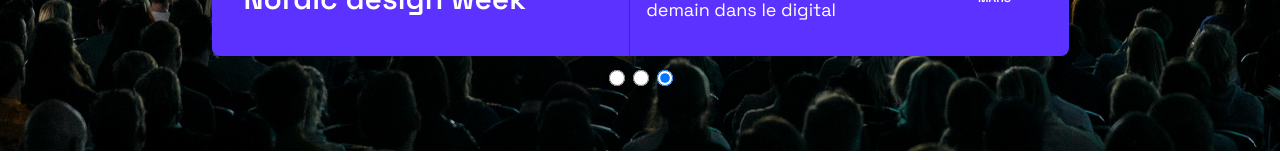
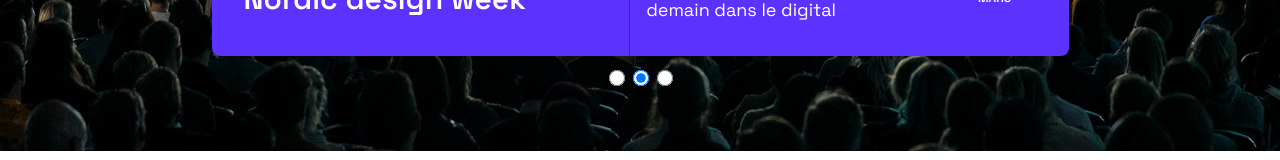
Before and after one commit to cedric-developpeur-web/D-bogage_724event, a React (Create React App) app: page / in a window 1280 px wide. Shown: the part 515-675 px from the top of the page. Built offline with nearby package versions, Linux system fonts and the light colour scheme.

Commit message:
correction double key et pagination

```diff
--- a/src/containers/Slider/index.js
+++ b/src/containers/Slider/index.js
@@ -42,10 +42,10 @@ const Slider = () => {
             <div className="SlideCard__pagination">
               {byDateDesc.map((e, radioIdx) => (
                 <input
-                  key={`${e.id}`}
+                  key={`${e.title}`}
                   type="radio"
                   name="radio-button"
-                  checked={idx === radioIdx}
+                  checked={index === radioIdx}
                   readOnly
                 />
               ))}
```
